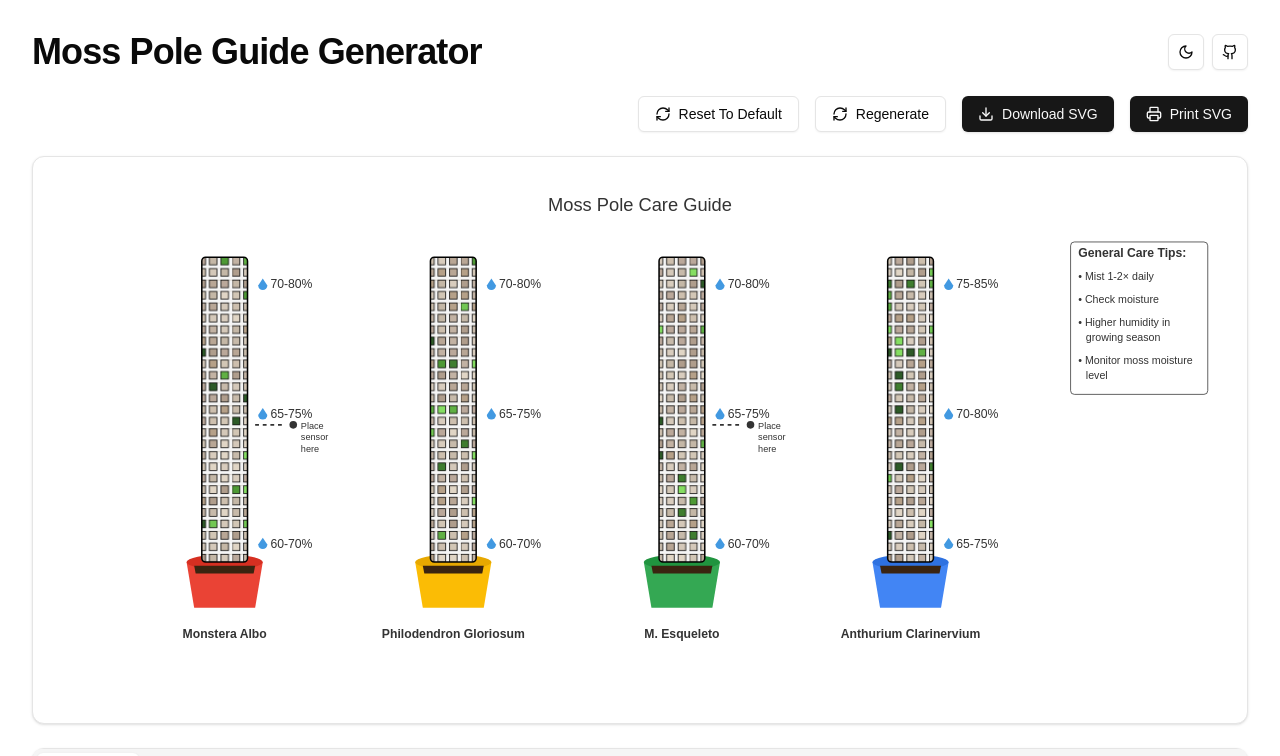
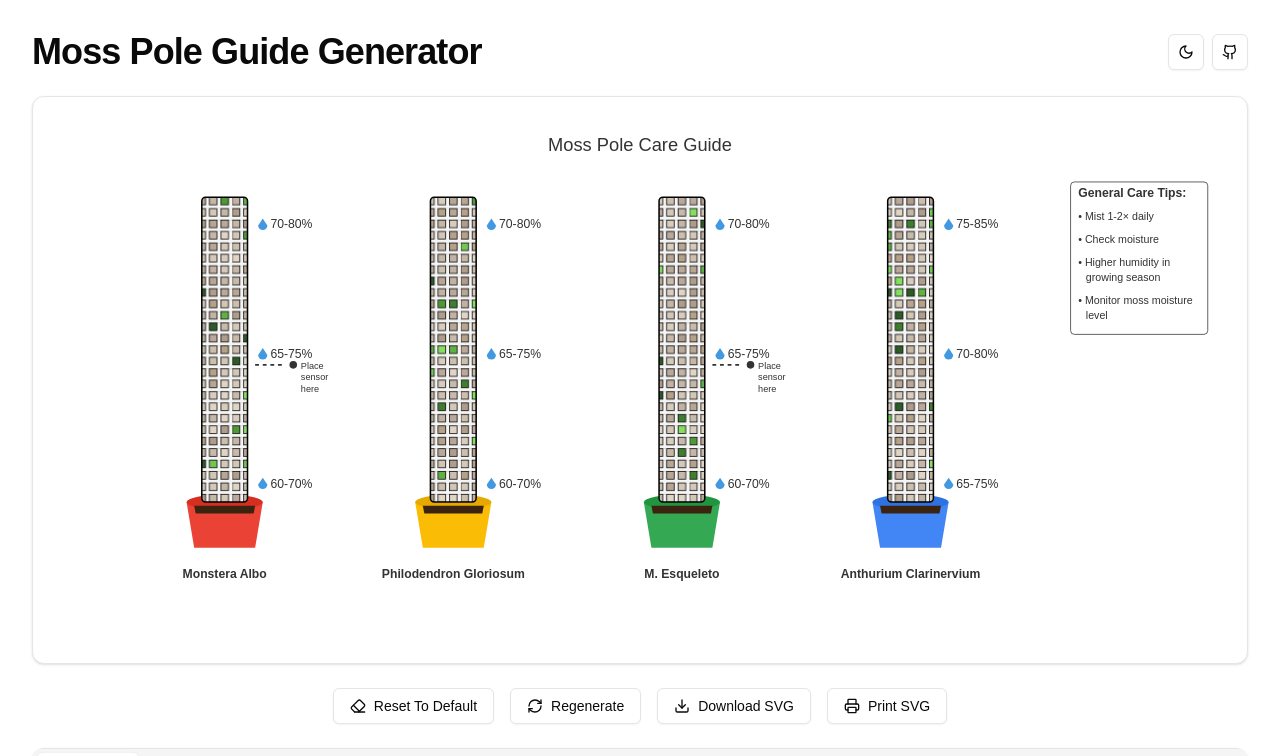
Before and after one commit to Edenik/Moss-Pole-Guide-Generator, a Next.js app: page / in a window 1280 px wide. Shown: the top 756 px of the page. Built offline with nearby package versions, Linux system fonts and the light colour scheme.

Commit message:
update ui + regenerate behavior

```diff
--- a/src/app/page.tsx
+++ b/src/app/page.tsx
@@ -9,7 +9,7 @@ import { downloadSVG, printSVG } from "@/lib/helpers";
 import { generateMossPole } from "@/lib/svg_generator";
 import { InputType, MossPolesData } from "@/lib/types";
 import { MossPolesSchema } from "@/lib/validation";
-import { Download, Github, Moon, Printer, RefreshCw, Sun } from "lucide-react";
+import { Download, Eraser, Github, Moon, Printer, RefreshCw, Sun } from "lucide-react";
 import { useTheme } from "next-themes";
 import { useEffect, useState } from 'react';
 import { toast } from "react-hot-toast";
@@ -58,9 +58,6 @@ const MossPoleGenerator = () => {
     const timeoutId = setTimeout(() => {
       const valid = validateInput(value, inputType);
       setIsValid(valid);
-      if (valid) {
-        generateSVG(value, inputType);
-      }
     }, 500);
 
     return () => clearTimeout(timeoutId);
@@ -72,9 +69,6 @@ const MossPoleGenerator = () => {
       json: jsonStr,
       yaml: stringify(data)
     });
-    if (!visualEditorHasError) {
-      generateSVG(jsonStr, 'json');
-    }
   };
 
   const syncFormats = (value: string, fromType: 'json' | 'yaml') => {
@@ -172,40 +166,6 @@ const MossPoleGenerator = () => {
           </div>
         </div>
 
-        <div className="grid grid-cols-2 sm:flex sm:flex-row gap-2 sm:gap-4 sm:justify-end">
-          <Button
-            variant="outline"
-            onClick={handleReset}
-            title="Reset to default"
-          >
-            <RefreshCw className="h-5 w-5" />
-            Reset To Default
-          </Button>
-          <Button
-            variant="outline"
-            onClick={handleRegenerate}
-            className="gap-2"
-            disabled={!isValid || visualEditorHasError}>
-            <RefreshCw className="h-4 w-4" />
-            Regenerate
-          </Button>
-          <Button
-            onClick={downloadSVG.bind(null, svgOutput)}
-            className="gap-2"
-            disabled={!svgOutput}
-          >
-            <Download className="h-4 w-4" />
-            Download SVG
-          </Button>
-          <Button
-            onClick={printSVG.bind(null, svgOutput)}
-            className="gap-2"
-            disabled={!svgOutput}>
-            <Printer className="h-4 w-4" />
-            Print SVG
-          </Button>
-        </div>
-
         {svgOutput && (
           <Card>
             <CardContent className="p-6">
@@ -216,6 +176,42 @@ const MossPoleGenerator = () => {
             </CardContent>
           </Card>
         )}
+
+        <div className="grid grid-cols-2 sm:flex sm:flex-row gap-2 sm:gap-4 sm:justify-center">
+          <Button
+            onClick={handleReset}
+            variant="outline"
+            title="Reset to default"
+          >
+            <Eraser className="h-5 w-5" />
+            Reset To Default
+          </Button>
+          <Button
+            onClick={handleRegenerate}
+            className="gap-2"
+            variant="outline"
+            disabled={!isValid || visualEditorHasError}>
+            <RefreshCw className="h-4 w-4" />
+            Regenerate
+          </Button>
+          <Button
+            onClick={downloadSVG.bind(null, svgOutput)}
+            className="gap-2"
+            variant="outline"
+            disabled={!svgOutput}
+          >
+            <Download className="h-4 w-4" />
+            Download SVG
+          </Button>
+          <Button
+            onClick={printSVG.bind(null, svgOutput)}
+            className="gap-2"
+            variant="outline"
+            disabled={!svgOutput}>
+            <Printer className="h-4 w-4" />
+            Print SVG
+          </Button>
+        </div>
 
         <Card>
           <Tabs defaultValue="visual" onValueChange={handleTabChange}>
```
